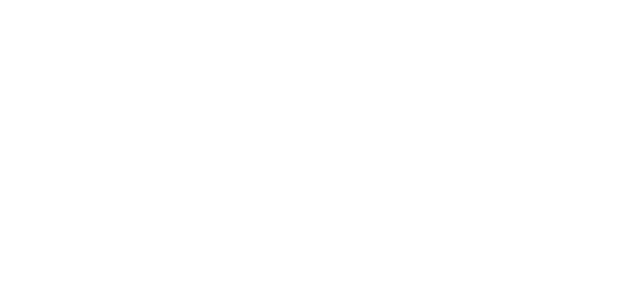
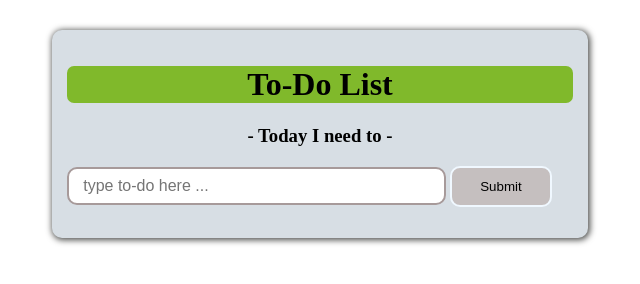
Before and after one commit to dts-kominfo-rea4a/challenge-dom-Dikiads, a website: page index.html in a window 1280 px wide. Shown: the whole page, without its empty margins (320-960 px from the left). Drawn offline with Linux system fonts and the light colour scheme.

Commit message:
mengerjakan tugas 3 chalenge DOM

```diff
--- a/index.html
+++ b/index.html
@@ -5,37 +5,82 @@
     <meta http-equiv="X-UA-Compatible" content="IE=edge" />
     <meta name="viewport" content="width=device-width, initial-scale=1.0" />
     <title>Challenge - DOM</title>
+    <style>
+      #app {
+        margin: 30px auto;
+        background-color: rgb(215, 222, 228);
+        width: 40%;
+        padding: 15px;
+        border-radius: 10px;
+        box-shadow: 1px 1px 6px 1px rgb(74, 75, 73);
+      }
+      #todo-title {
+        background-color: rgb(128, 185, 43);
+        border-radius: 7px;
+      }
+      #todo-title, #todo-subtitle {
+        text-align: center;
+      }
+      #todo-input {
+        box-sizing: border-box;
+        width: 75%;
+        padding: 8px 14px;
+        border: 2px solid rgb(167, 154, 154);
+        border-radius: 10px;
+        font-size: 16px;
+      }
+      #todo-submit {
+        width: 20%;
+        padding: 11px 12px;
+        border-radius: 10px;
+        background-color: rgb(197, 191, 191);
+        border: 2px solid aliceblue;
+      }
+    </style>
   </head>
   <body>
     <div id="app">
       <!-- TODO: Buatlah sebuah header dengan id todo-title -->
       <!-- TODO: Buatlah sebuah subtitle dengan id todo-subtitle -->
-
+      <h1 id="todo-title">To-Do List</h1>
+      <h3 id="todo-subtitle"> - Today I need to -</h3>
       <!-- Section: input -->
       <!-- TODO: Buatlah sebuah input bertipe text dengan id todo-input -->
       <!-- TODO: Buatlah sebuah button dengan id todo-submit -->
-
+      <input type="text" id="todo-input" placeholder="type to-do here ...">
+      <button id="todo-submit">Submit</button>
       <!-- Section output -->
       <!-- TODO: Buatlah sebuah <ul> dengan id todo-output -->
+        <ul id="todo-output"></ul>
     </div>
 
     <!-- ! Untuk tantangan ini, script jangan diubah ke external js yah ! -->
     <script>
       // TODO: Deklarasi variable sesuai dengan kebutuhan di sini
-      let button;
-      let input;
-      let output;
+      let button = document.getElementById('todo-submit');
+      let input = document.getElementById('todo-input');
+      let output = document.querySelector('#todo-output');
 
       // TODO: Buatlah sebuah fungsi dengan nama fnClickHandler
       // Fungsi yang digunakan untuk menambahkan tulisan
       // Jangan ubah cara deklarasi fungsinya, cukup isi saja
-      function fnClickHandler(toDoItem) {}
+      function fnClickHandler(toDoItem) {
+          toDoItem = input.value;
+          const li = document.createElement('li');
+          li.innerHTML = toDoItem
+          return output.appendChild(li);
+      }
 
       // TODO: register event onclick / addEventListener untuk button
       // akan menjalankan fungsi fnClickHandler
-
+      button.addEventListener('click', fnClickHandler)
       // TODO: register event onkeypress / addEventListener untuk input
       // sehingga saat di input ditekan enter akan menjalankan fungsi fnClickHandler juga
+      input.addEventListener('keypress', (e) => {
+        if(e.key === 'Enter') {
+          fnClickHandler();
+        }
+      })
     </script>
   </body>
 </html>
```
